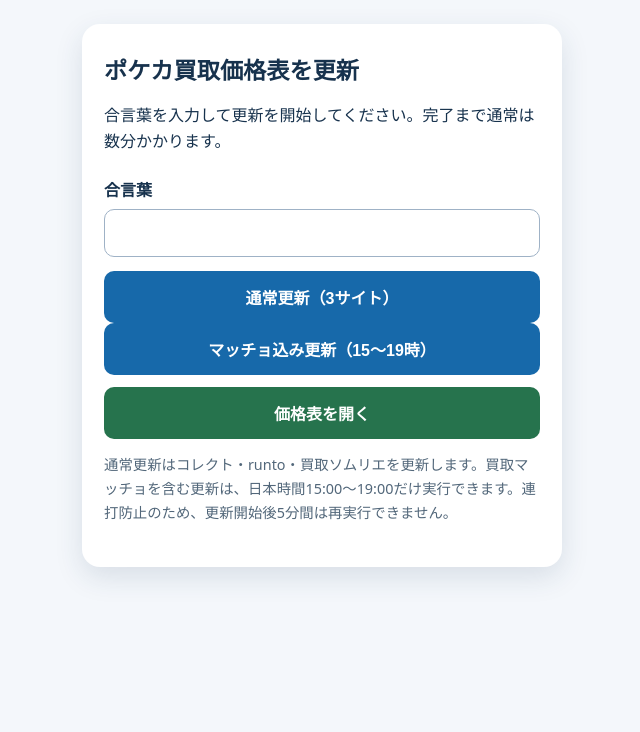
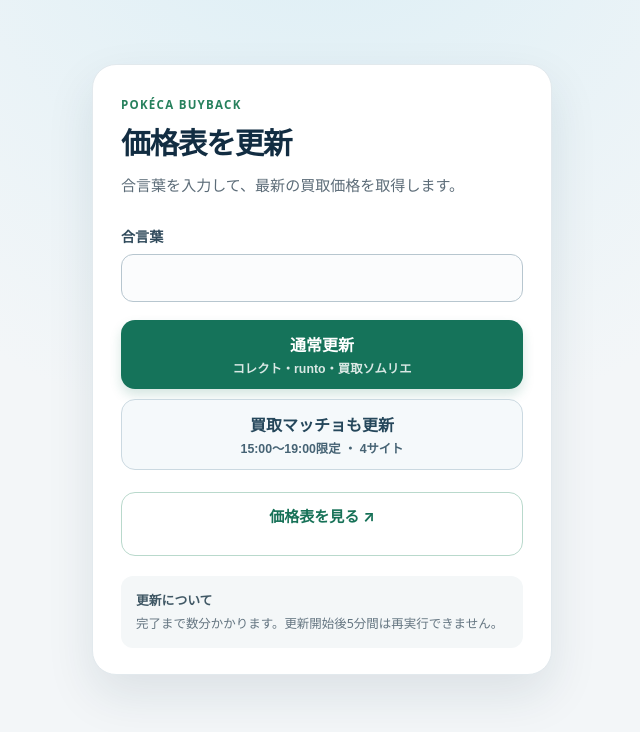
Before and after one commit to keyanbaitian6-cell/pokeca-price-compare, a website: page vercel/index.html in a window 1280 px wide. Shown: the whole page, without its empty margins (318-958 px from the left). Drawn offline with Linux system fonts and the light colour scheme.

Commit message:
Refine manual update page design

```diff
--- a/vercel/index.html
+++ b/vercel/index.html
@@ -9,8 +9,11 @@
   </head>
   <body>
     <main>
-      <h1>ポケカ買取価格表を更新</h1>
-      <p>合言葉を入力して更新を開始してください。完了まで通常は数分かかります。</p>
+      <header class="hero">
+        <p class="eyebrow">POKÉCA BUYBACK</p>
+        <h1>価格表を更新</h1>
+        <p class="lead">合言葉を入力して、最新の買取価格を取得します。</p>
+      </header>
 
       <form id="updateForm">
         <label for="passphrase">合言葉</label>
@@ -22,8 +25,16 @@
           maxlength="128"
           required
         >
-        <button class="update-button" type="submit" name="mode" value="standard">通常更新（3サイト）</button>
-        <button class="update-button" type="submit" name="mode" value="with_macho">マッチョ込み更新（15〜19時）</button>
+        <div class="actions" aria-label="更新方法">
+          <button class="update-button primary-action" type="submit" name="mode" value="standard">
+            <span class="action-title">通常更新</span>
+            <span class="action-detail">コレクト・runto・買取ソムリエ</span>
+          </button>
+          <button class="update-button macho-action" type="submit" name="mode" value="with_macho">
+            <span class="action-title">買取マッチョも更新</span>
+            <span class="action-detail">15:00〜19:00限定 ・ 4サイト</span>
+          </button>
+        </div>
       </form>
 
       <div id="message" role="status" aria-live="polite"></div>
@@ -32,9 +43,12 @@
         href="https://docs.google.com/spreadsheets/d/1N3mF4tIjuq8FC3JO5QnT2rPKPn-tu3I8lFLP8ZNysYI/edit"
         target="_blank"
         rel="noopener noreferrer"
-      >価格表を開く</a>
+      >価格表を見る <span aria-hidden="true">↗</span></a>
 
-      <p class="note">通常更新はコレクト・runto・買取ソムリエを更新します。買取マッチョを含む更新は、日本時間15:00〜19:00だけ実行できます。連打防止のため、更新開始後5分間は再実行できません。</p>
+      <aside class="note">
+        <strong>更新について</strong>
+        <span>完了まで数分かかります。更新開始後5分間は再実行できません。</span>
+      </aside>
     </main>
     <script src="/app.js" defer></script>
   </body>
--- a/vercel/style.css
+++ b/vercel/style.css
@@ -1,102 +1,158 @@
 :root {
   color-scheme: light;
   font-family: system-ui, -apple-system, BlinkMacSystemFont, "Segoe UI", sans-serif;
-  color: #17324d;
-  background: #f4f7fb;
+  color: #172b3a;
+  background: #f3f6f8;
 }
 
-* {
-  box-sizing: border-box;
-}
+* { box-sizing: border-box; }
 
 body {
+  min-height: 100vh;
   margin: 0;
-  padding: 24px 16px;
+  padding: clamp(24px, 8vh, 80px) 16px;
+  background: radial-gradient(circle at 50% -20%, #dbeef5 0, transparent 38rem), #f3f6f8;
 }
 
 main {
-  width: min(100%, 480px);
+  width: min(100%, 460px);
   margin: 0 auto;
-  padding: 28px 22px;
-  border-radius: 18px;
+  padding: 32px 28px 26px;
+  border: 1px solid #e2e9ed;
+  border-radius: 24px;
   background: #fff;
-  box-shadow: 0 10px 28px rgba(29, 63, 96, 0.13);
+  box-shadow: 0 20px 48px rgba(20, 52, 73, 0.10);
+}
+
+.hero { margin-bottom: 28px; }
+
+.eyebrow {
+  margin: 0 0 8px;
+  color: #27815d;
+  font-size: 0.72rem;
+  font-weight: 800;
+  letter-spacing: 0.11em;
 }
 
 h1 {
-  margin: 0 0 10px;
-  font-size: 1.45rem;
+  margin: 0;
+  color: #122d42;
+  font-size: clamp(1.55rem, 5vw, 1.85rem);
+  letter-spacing: -0.04em;
 }
 
-p {
+.lead {
+  margin: 10px 0 0;
+  color: #5c6c78;
+  font-size: 0.94rem;
   line-height: 1.65;
 }
 
 label {
   display: block;
-  margin-top: 22px;
+  margin: 0 0 8px;
+  color: #314b5c;
+  font-size: 0.88rem;
   font-weight: 700;
 }
 
 input {
   width: 100%;
-  margin: 8px 0 14px;
-  padding: 14px;
-  border: 1px solid #9fb2c6;
-  border-radius: 10px;
+  margin: 0;
+  padding: 14px 15px;
+  border: 1px solid #b7c6cf;
+  border-radius: 12px;
+  background: #fbfcfd;
   font-size: 16px;
+}
+
+input:focus {
+  border-color: #237dbe;
+  outline: 3px solid rgba(35, 125, 190, 0.16);
+}
+
+.actions {
+  display: grid;
+  gap: 10px;
+  margin-top: 18px;
 }
 
 button,
 a.button {
   display: block;
   width: 100%;
-  padding: 14px;
-  border: 0;
-  border-radius: 10px;
-  font-size: 16px;
+  min-height: 64px;
+  padding: 12px 16px;
+  border-radius: 14px;
+  font-size: 15px;
   font-weight: 700;
   text-align: center;
   text-decoration: none;
 }
 
 button {
-  color: #fff;
-  background: #1769aa;
+  border: 0;
   cursor: pointer;
 }
 
-button:disabled {
-  cursor: wait;
-  opacity: 0.55;
+.primary-action {
+  color: #fff;
+  background: #15735a;
+  box-shadow: 0 6px 12px rgba(21, 115, 90, 0.18);
 }
 
+.macho-action {
+  color: #25475b;
+  border: 1px solid #cbd9e1;
+  background: #f5f9fb;
+}
+
+.action-title,
+.action-detail { display: block; }
+.action-title { font-size: 1rem; }
+.action-detail { margin-top: 3px; font-size: 0.77rem; font-weight: 600; opacity: 0.84; }
+
+button:disabled, button:disabled:hover { cursor: wait; opacity: 0.55; }
+
 .sheet-link {
-  margin-top: 12px;
-  color: #fff;
-  background: #26734d;
+  min-height: 48px;
+  margin-top: 22px;
+  padding: 13px;
+  color: #167157;
+  border: 1px solid #b9d9cc;
+  background: #fff;
 }
 
 #message {
   display: none;
   margin-top: 18px;
   padding: 14px;
-  border-radius: 10px;
+  border-radius: 12px;
   background: #eef4fa;
   line-height: 1.6;
 }
 
-#message.error {
-  color: #8b1e1e;
-  background: #fdecec;
+#message.error { color: #8b1e1e; background: #fdecec; }
+#message.success { color: #175c3b; background: #e8f6ef; }
+
+.note {
+  display: grid;
+  gap: 4px;
+  margin: 20px 0 0;
+  padding: 14px 15px;
+  border-radius: 12px;
+  color: #647581;
+  background: #f4f7f8;
+  font-size: 0.78rem;
+  line-height: 1.6;
 }
 
-#message.success {
-  color: #175c3b;
-  background: #e8f6ef;
+.note strong { color: #405865; font-size: 0.8rem; }
+
+button:hover { transform: translateY(-1px); }
+button:focus-visible, a.button:focus-visible { outline: 3px solid rgba(35, 125, 190, 0.32); outline-offset: 2px; }
+
+@media (max-width: 420px) {
+  body { padding: 16px 12px; }
+  main { padding: 27px 20px 20px; border-radius: 20px; }
 }
-
-.note {
-  color: #52677a;
-  font-size: 0.9rem;
-}
```
